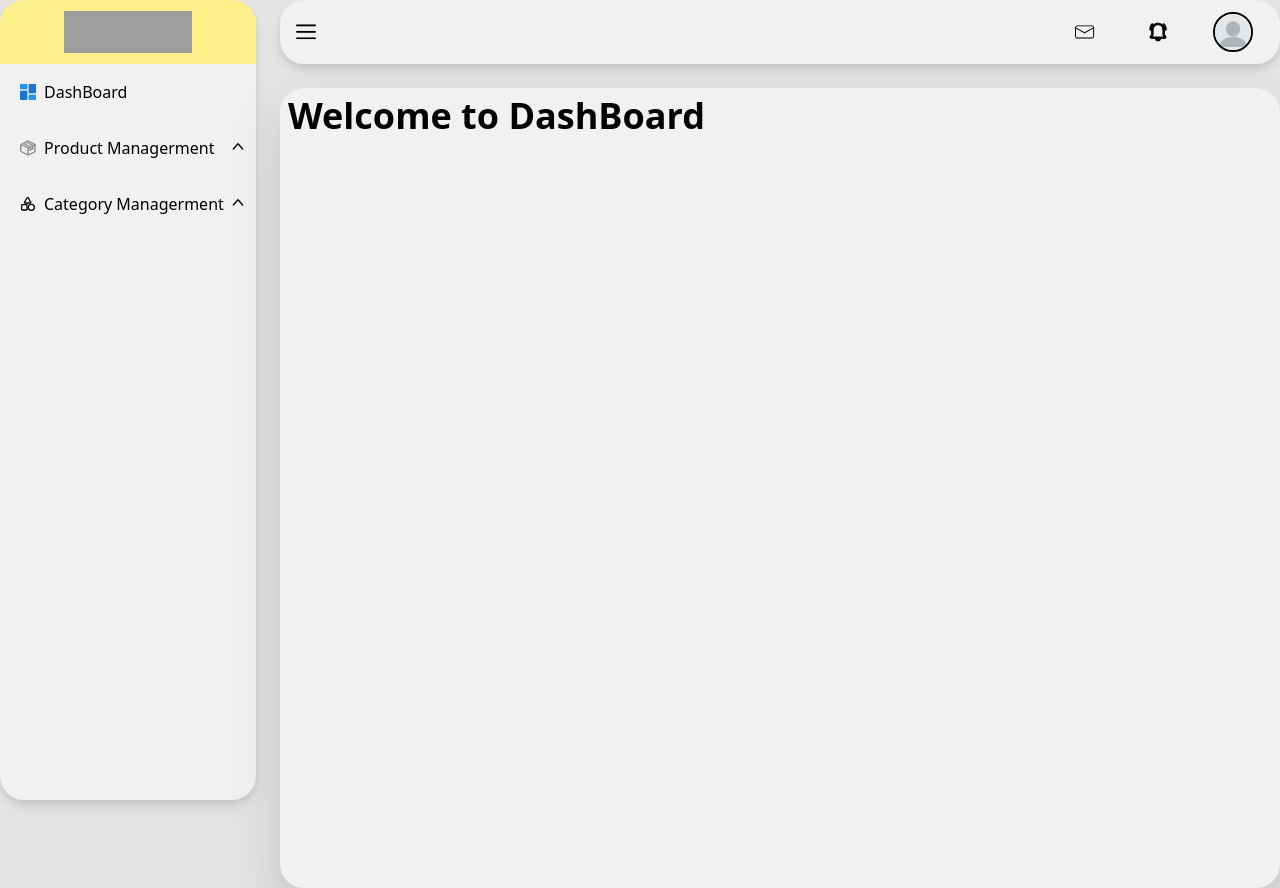
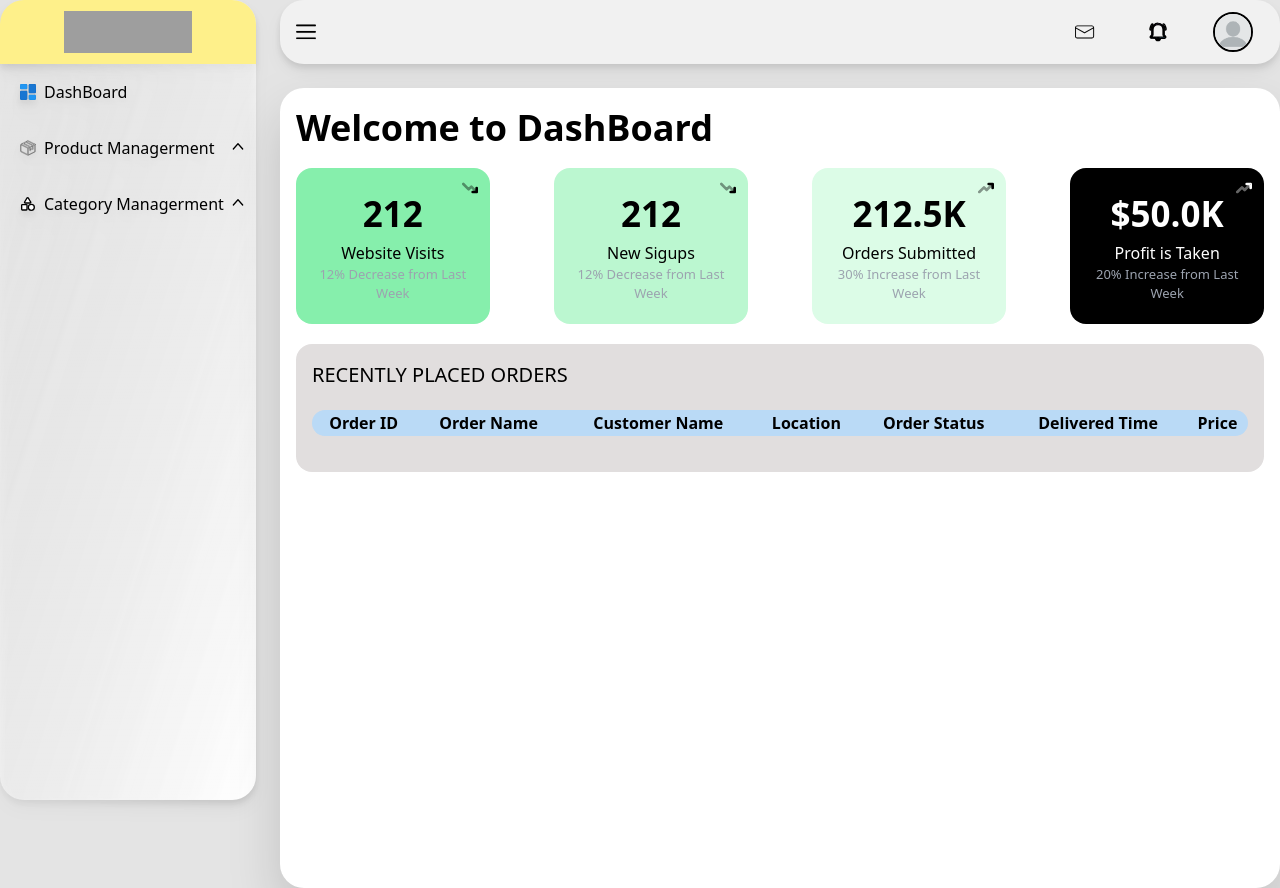
Before and after one commit to Linh-203/React-nhom3, a React (Vite) app: page /admin in a window 1280 px wide. Built offline with nearby package versions, Linux system fonts and the light colour scheme; grey boxes are pictures that could not be loaded.

Commit message:
Add DashBoard Page

```diff
--- /dev/null
+++ b/src/assets/icons/GrownDown.tsx
@@ -0,0 +1,45 @@
+import { IconProps } from './GlassIcon';
+
+const GrownDown = ({ className, width = '1rem', height = '1rem' }: IconProps) => {
+   return (
+      <svg
+         xmlns='http://www.w3.org/2000/svg'
+         version='1.1'
+         width={width}
+         height={height}
+         fill='none'
+         stroke='currentColor'
+         strokeWidth='2'
+         strokeLinecap='round'
+         strokeLinejoin='round'
+         viewBox='0 0 24 24'
+         className={className}
+      >
+         <g>
+            <clipPath id='a'>
+               <path d='M0 0h24v24H0z' fill='#000000' data-original='#000000' opacity='1'></path>
+            </clipPath>
+            <g fill='#000000' clipPath='url(#a)'>
+               <g opacity='.4'>
+                  <path
+                     d='M22.638 18.77zM22.77 18.637zM21 15.586l-6.293-6.293a1 1 0 0 0-1.414 0L10 12.586 2.707 5.293a1 1 0 0 0-1.414 1.414l8 8a1 1 0 0 0 1.414 0L14 11.414 19.586 17H21z'
+                     fill='#000000'
+                     data-original='#000000'
+                     opacity='1'
+                  ></path>
+               </g>
+               <path
+                  fillRule='evenodd'
+                  d='M22 11a1 1 0 0 1 1 1v6a1 1 0 0 1-1 1h-6a1 1 0 1 1 0-2h5v-5a1 1 0 0 1 1-1z'
+                  clipRule='evenodd'
+                  fill='#000000'
+                  data-original='#000000'
+                  opacity='1'
+               ></path>
+            </g>
+         </g>
+      </svg>
+   );
+};
+
+export default GrownDown;
--- /dev/null
+++ b/src/assets/icons/GrownUp.tsx
@@ -0,0 +1,42 @@
+import { IconProps } from './GlassIcon';
+
+const GrownUp = ({ className, width = '1rem', height = '1rem' }: IconProps) => {
+   return (
+      <svg
+         xmlns='http://www.w3.org/2000/svg'
+         version='1.1'
+         width={width}
+         height={height}
+         fill='none'
+         stroke='currentColor'
+         strokeWidth='2'
+         strokeLinecap='round'
+         strokeLinejoin='round'
+         viewBox='0 0 24 24'
+         className={className}
+      >
+         <g>
+            <clipPath id='a'>
+               <path d='M0 0h24v24H0z' fill='#000000' data-original='#000000'></path>
+            </clipPath>
+            <g fill='#000' clipPath='url(#a)'>
+               <path
+                  d='M19.586 7H21v1.414l-7.293 7.293a1 1 0 0 1-1.414 0L9 12.414l-6.293 6.293a1 1 0 1 1-1.414-1.414l7-7a1 1 0 0 1 1.414 0L13 13.586z'
+                  opacity='.4'
+                  fill='#000000'
+                  data-original='#000000'
+               ></path>
+               <path
+                  fillRule='evenodd'
+                  d='M22 13a1 1 0 0 0 1-1V6a1 1 0 0 0-1-1h-6a1 1 0 1 0 0 2h5v5a1 1 0 0 0 1 1z'
+                  clipRule='evenodd'
+                  fill='#000000'
+                  data-original='#000000'
+               ></path>
+            </g>
+         </g>
+      </svg>
+   );
+};
+
+export default GrownUp;
--- a/src/components/AdminSideBar/AdminSideBar.tsx
+++ b/src/components/AdminSideBar/AdminSideBar.tsx
@@ -34,7 +34,7 @@ function AdminSideBar(props: IProps) {
     useEffect(() => {
         setActive(props.isMenuActive)
     }, [props])
-    return <div className={`fixed rounded-3xl drop-shadow-lg left-0 h-full w-64 p-0 bg-sectionBg transition-all  max-h-screen overflow-y-auto overflow-x-hidden overscroll-y-contain ${!active?"-translate-x-full":"translate-x-0"}`}>
+    return <div className={`fixed rounded-3xl drop-shadow-lg left-0 h-full w-64 p-0 bg-gradient-to-tl from-white to-bg-sectionBg transition-all  max-h-screen overflow-y-auto overflow-x-hidden overscroll-y-contain ${!active?"-translate-x-full":"translate-x-0"}`}>
         <div className='h-16 bg-yellow-200 flex items-center justify-center'>
             <Link to={'/admin'} className='flex justify-center items-center'>
                 <img
--- /dev/null
+++ b/src/components/AnalyticOverview/AnalyticOverview.tsx
@@ -0,0 +1,47 @@
+import { useEffect, useState } from "react";
+import GrownUp from "../../assets/icons/GrownUp";
+import GrownDown from "../../assets/icons/GrownDown";
+
+export interface IProps  {
+   className?: string;
+   title: string;
+   total: number;
+   resultPercent: number;
+   state: 'Decrease'|'Increase'|['Decrease', 'Currency']|['Increase', 'Currency'];
+}
+
+function AnalyticOverview({ className, total, resultPercent,  state, title }: IProps) {
+    const [numberRevert, setNumberRevert] = useState<string>()
+   const convertNumberToAbbreviation = (number: number) => {
+      if (number >= 1000) {
+         // Chuyển đổi thành định dạng "200.0K"
+         const abbreviatedNumber = (number / 1000).toFixed(1) + 'K';
+         // Giữ nguyên giá trị nếu số nhỏ hơn 1000
+         if(state.length == 2) {
+            return '$'+abbreviatedNumber;
+         } else {
+            return abbreviatedNumber;
+         }
+      } else {
+         // Giữ nguyên giá trị nếu số nhỏ hơn 1000
+         if(state.length == 2) {
+            return '$'+number.toString();
+         } else {
+            return number.toString();
+        }
+      }
+   };
+
+   useEffect(() => {
+    setNumberRevert(convertNumberToAbbreviation(total))
+   // eslint-disable-next-line react-hooks/exhaustive-deps
+   }, [total])
+   return <div className={`w-1/5 rounded-2xl ${className ? className : ''} relative p-5`}>
+        {state === "Decrease" ? <GrownDown className="absolute top-3 right-3"/> : <GrownUp className="absolute top-3 right-3" />}
+        <h1 className="text-[35px] font-bold text-center">{numberRevert}</h1>
+        <h5 className="text-center">{title}</h5>
+        <p className="text-[13px] text-center text-gray-400">{resultPercent}% {state.length == 2 ? state[0]: state} from Last Week</p>
+   </div>;
+}
+
+export default AnalyticOverview;
--- /dev/null
+++ b/src/components/AnalyticOverview/index.tsx
@@ -0,0 +1 @@
+export { default } from './AnalyticOverview';
--- /dev/null
+++ b/src/components/OrderOverView/OrderOverView.tsx
@@ -0,0 +1,40 @@
+function OrderOverView() {
+   return (
+      <div className='rounded-2xl p-4 bg-dropBg'>
+         <div>
+            <h1 className='text-[20px]'>RECENTLY PLACED ORDERS</h1>
+            <table  className='w-full my-5 rounded-2xl overflow-hidden'>
+               <thead className="bg-navBg">
+                  <tr >
+                     <th  scope='col'>
+                        Order ID
+                     </th>
+                     <th  scope='col'>
+                        Order Name
+                     </th>
+                     <th  scope='col'>
+                        Customer Name
+                     </th>
+                     <th  scope='col'>
+                        Location
+                     </th>
+                     <th  scope='col'>
+                        Order Status
+                     </th>
+                     <th  scope='col'>
+                        Delivered Time
+                     </th>
+                     <th  scope='col'>
+                        Price
+                     </th>
+                  </tr>
+               </thead>
+               <tbody >
+               </tbody>
+            </table>
+         </div>
+      </div>
+   );
+}
+
+export default OrderOverView;
--- /dev/null
+++ b/src/components/OrderOverView/index.tsx
@@ -0,0 +1 @@
+export { default } from './OrderOverView';
--- a/src/index.css
+++ b/src/index.css
@@ -4,5 +4,5 @@
 
 .active {
     background-color: #badaf6;
-    color: black
+    color: black;
 }
--- a/src/layouts/AdminLayout/AdminLayout.tsx
+++ b/src/layouts/AdminLayout/AdminLayout.tsx
@@ -16,7 +16,7 @@ function AdminLayout() {
          <AdminSideBar isMenuActive={menuState} />
          <div className={`min-h-screen rounded-3xl transition-all ${menuState ? 'ml-[280px]' : 'ml-0'}`}>
             <AdminHeader toggleMenu={toggleMenu} />
-            <div className='bg-sectionBg min-h-screen p-2 drop-shadow-2xl rounded-3xl'>
+            <div className='min-h-screen px-4 py-5 drop-shadow-2xl bg-white rounded-3xl'>
                <Outlet />
             </div>
          </div>
--- a/src/pages/Admin/DashBoard.tsx
+++ b/src/pages/Admin/DashBoard.tsx
@@ -1,7 +1,23 @@
+import AnalyticOverview, { IProps } from "../../components/AnalyticOverview/AnalyticOverview"
+import OrderOverView from "../../components/OrderOverView/OrderOverView"
+
+const analytics: IProps[] = [
+  { className: "bg-green-300", title: 'Website Visits', total: 212, resultPercent: 12, state: 'Decrease'},
+  { className: "bg-green-200", title: 'New Sigups', total: 212, resultPercent: 12, state: 'Decrease'},
+  { className: "bg-green-100", title: 'Orders Submitted', total: 212500, resultPercent: 30, state: 'Increase'},
+  { className: "bg-black text-white", title: 'Profit is Taken', total: 50000, resultPercent: 20, state: ['Increase', 'Currency']},
+]
+
 const DashBoard = () => {
   return (
     <div>
       <h1 className="text-4xl font-bold">Welcome to DashBoard</h1>
+      <div className="flex justify-between items-center my-5">
+        {analytics.map((item, index) => (
+          <AnalyticOverview key={index} {...item}/>
+        ))}
+      </div>
+        <OrderOverView/>
     </div>
   )
 }
```
Also changed, not shown: src/components/AnalyticOverview/AnalyticOverview.module.css (added), src/components/OrderOverView/OrderOverView.module.css (added).
